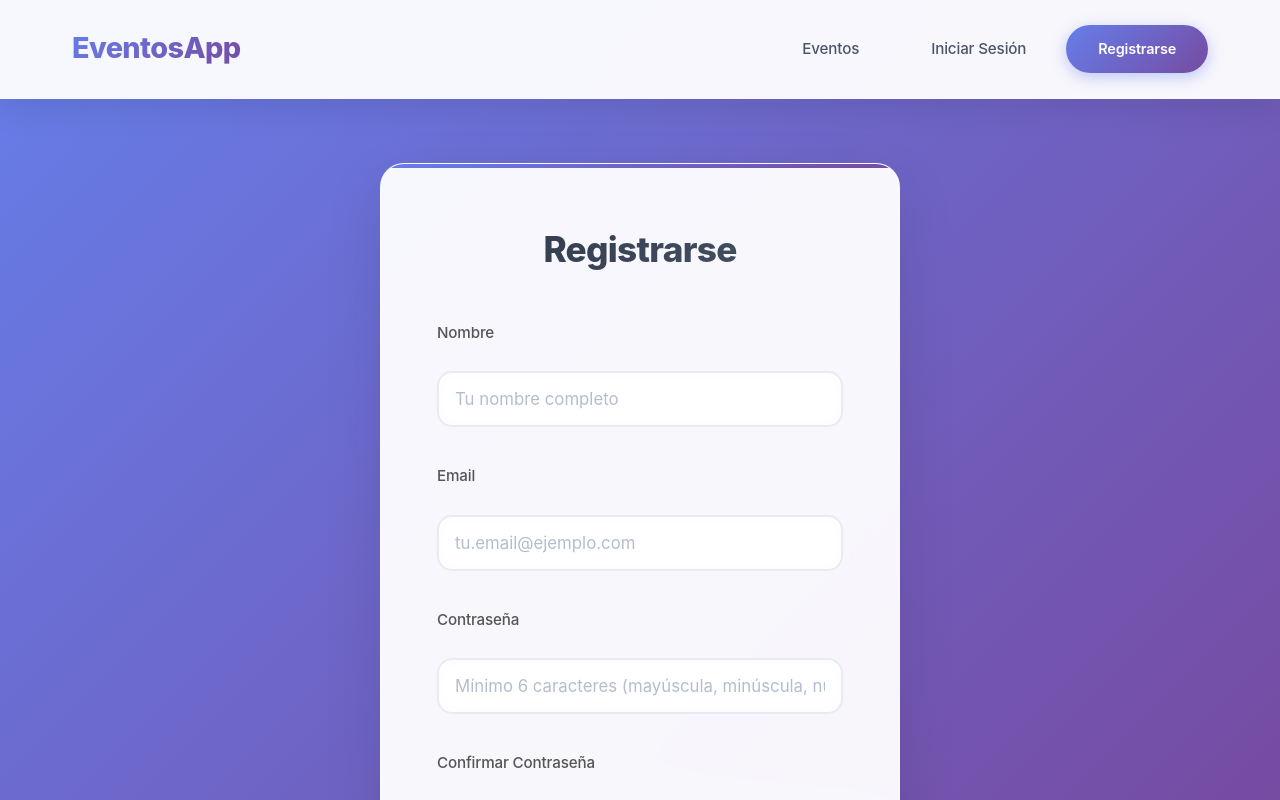
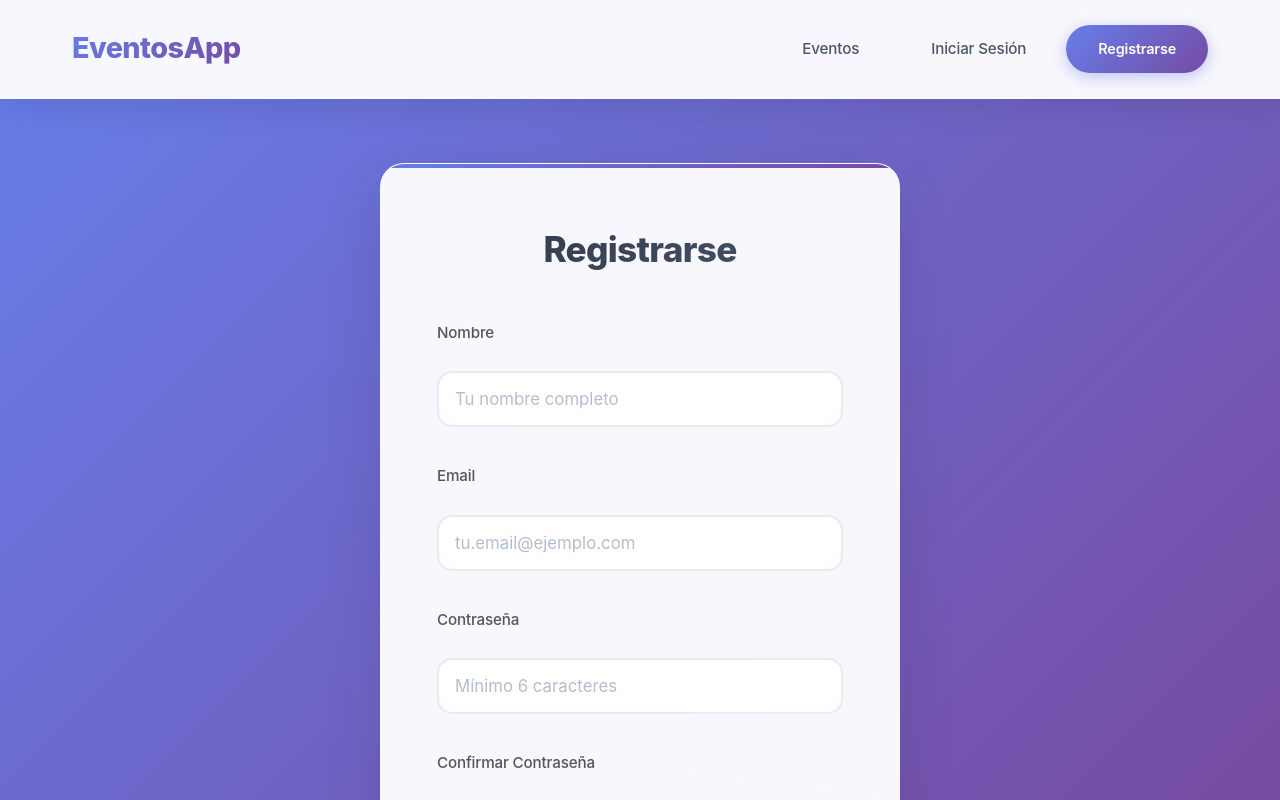
Before and after one commit to GianeLopez29/eventos_frontend, a React (Vite) app: page /register in a window 1280 px wide. Shown: the top 800 px of the page. Built offline with nearby package versions, Linux system fonts and the light colour scheme.

Commit message:
feat: Agregar validaciones mejoradas y mensajes de error específicos

```diff
--- a/src/pages/Register.jsx
+++ b/src/pages/Register.jsx
@@ -8,15 +8,9 @@ import { useAuth } from '../context/AuthContext';
 import './Auth.css';
 
 const schema = yup.object({
-  nombre: yup.string()
-    .required('Nombre requerido')
-    .min(2, 'El nombre debe tener al menos 2 caracteres')
-    .matches(/^[a-zA-ZÀ-ſ\s]+$/, 'El nombre solo puede contener letras y espacios'),
+  nombre: yup.string().required('Nombre requerido'),
   email: yup.string().email('Email inválido').required('Email requerido'),
-  password: yup.string()
-    .min(6, 'Mínimo 6 caracteres')
-    .matches(/^(?=.*[a-z])(?=.*[A-Z])(?=.*\d)/, 'Debe contener mayúscula, minúscula y número')
-    .required('Contraseña requerida'),
+  password: yup.string().min(6, 'Mínimo 6 caracteres').required('Contraseña requerida'),
   confirmPassword: yup.string()
     .oneOf([yup.ref('password')], 'Las contraseñas no coinciden')
     .required('Confirmar contraseña requerida')
@@ -89,7 +83,7 @@ const Register = () => {
               type="password"
               {...register('password')}
               className={errors.password ? 'error' : ''}
-              placeholder="Mínimo 6 caracteres (mayúscula, minúscula, número)"
+              placeholder="Mínimo 6 caracteres"
             />
             {errors.password && <span className="error-message">{errors.password.message}</span>}
           </div>
```
